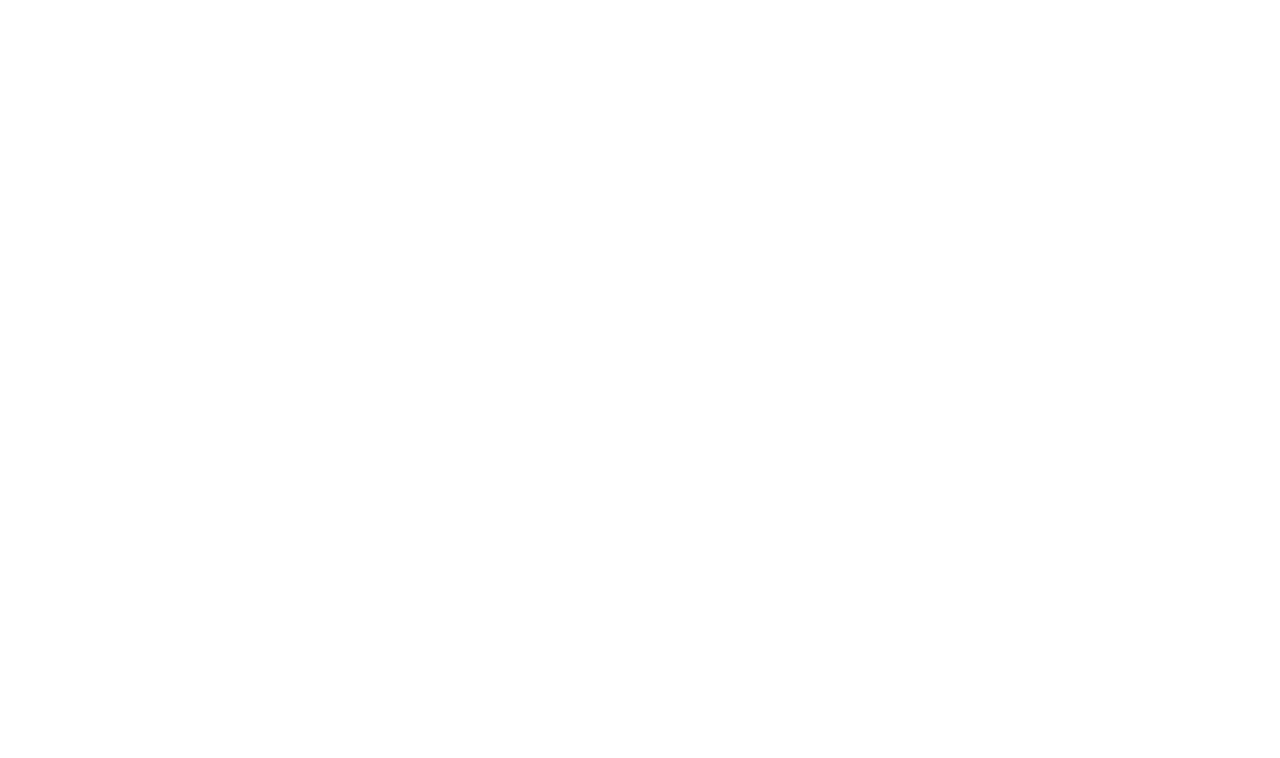
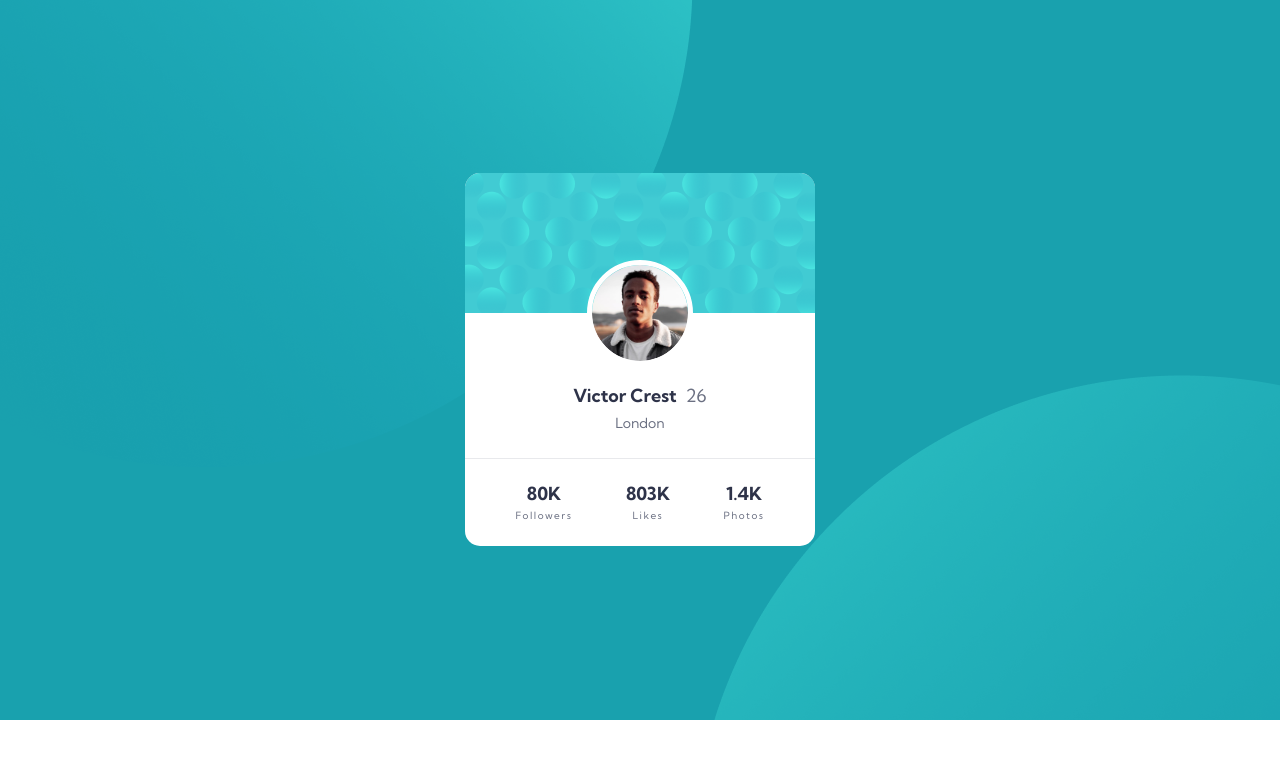
Before and after one commit to holdiana/practical-course, a plain HTML site: page profile-card/src/index.html in a window 1280 px wide. Drawn offline with Linux system fonts and the light colour scheme.

Commit message:
feat: add html and style for profile-card

```diff
--- /dev/null
+++ b/profile-card/src/css/style.css
@@ -0,0 +1,89 @@
+@import url("https://fonts.googleapis.com/css2?family=Kumbh+Sans:wght@400;700&family=Noto+Sans:wght@400;700&display=swap");
+
+* {
+	margin: 0;
+	padding: 0;
+	box-sizing: border-box;
+}
+body {
+	font-family: "Kumbh Sans", sans-serif;
+	font-size: 10px;
+
+	height: 100%;
+}
+
+.container {
+	max-width: 1400px;
+	background-image: url("../../assets/images/main-bg.png");
+	height: 720px;
+	padding: 173px 0 173px 0;
+	margin: 0 auto;
+}
+.profile-card__wrapper {
+	padding-top: 92px;
+	margin: 0 auto;
+	width: 350px;
+	max-height: 374px;
+	border-radius: 15px;
+	background-color: #ffffff;
+	background-image: url("../../assets/images/bg-card.png");
+	background-repeat: no-repeat;
+	text-align: center;
+}
+.profile-card__photo {
+	width: 96px;
+	height: 96px;
+	margin-right: auto;
+	margin-left: auto;
+	outline: solid 5px #ffffff;
+	border-radius: 50%;
+	border: none;
+}
+.profile-card__img {
+	display: block;
+	width: 100%;
+	height: 100%;
+	object-fit: cover;
+
+	border-radius: 50%;
+}
+.profile-card__statistics {
+	margin: 0 auto;
+	padding: 24px 0;
+	width: 249px;
+	display: flex;
+	justify-content: space-between;
+	align-items: center;
+}
+
+span {
+	color: #6b7082;
+	font-weight: 400;
+	margin-left: 5px;
+}
+.profile-card__city,
+.profile-card__description {
+	color: #6b7082;
+}
+.profile-card__city {
+	font-size: 14px;
+	line-height: 17.4px;
+	padding-bottom: 25px;
+	border-bottom: 1px solid #e8e9ec;
+}
+.profile-card__description {
+	letter-spacing: 1.5px;
+	font-weight: 400;
+	line-height: 12.4px;
+	padding-top: 5px;
+}
+.profile-card__name {
+	padding: 24px 0 8px 0;
+}
+.profile-card__name,
+.profile-card__total {
+	color: #2e3349;
+	font-size: 18px;
+	line-height: 22.3px;
+	font-weight: 700;
+}
--- a/profile-card/src/index.html
+++ b/profile-card/src/index.html
@@ -6,10 +6,38 @@
 	<meta http-equiv="X-UA-Compatible" content="IE=edge">
 	<meta name="viewport" content="width=device-width, initial-scale=1.0">
 	<title>Profile card</title>
+	<link rel="stylesheet" href="./css/style.css">
+	<link rel="preconnect" href="https://fonts.googleapis.com">
+	<link rel="preconnect" href="https://fonts.gstatic.com" crossorigin>
+	<link
+		href="https://fonts.googleapis.com/css2?family=Kumbh+Sans:wght@400;700&family=Noto+Sans:wght@400;700&display=swap"
+		rel="stylesheet">
 </head>
 
 <body>
 	<div class="container">
+		<div class="profile-card__wrapper">
+			<div class="profile-card__photo">
+				<img class="profile-card__img" src="../assets/images/photo-card.png" alt="profile-photo">
+			</div>
+			<h1 class="profile-card__name">Victor Crest <span>26</span></h1>
+			<p class="profile-card__city">London</p>
+			<div class="profile-card__statistics">
+				<div class="profile-card__statistics-followers">
+					<div class="profile-card__total">80K</div>
+					<div class="profile-card__description">Followers</div>
+				</div>
+				<div class="profile-card__statistics-likes">
+					<div class="profile-card__total">803K</div>
+					<div class="profile-card__description">Likes</div>
+				</div>
+				<div class="profile-card__statistics-photos">
+					<div class="profile-card__total">1.4K</div>
+					<div class="profile-card__description">Photos</div>
+				</div>
+			</div>
+
+		</div>
 
 	</div>
 
```
Also changed, not shown: profile-card/assets/images/photo-card.png (added).
